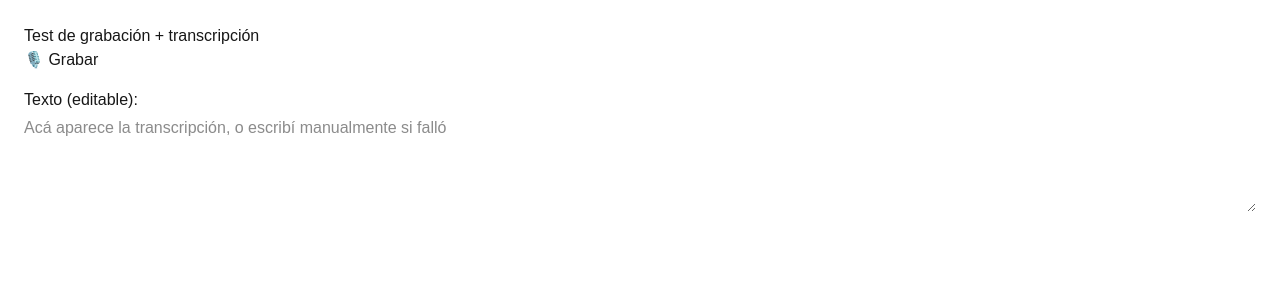
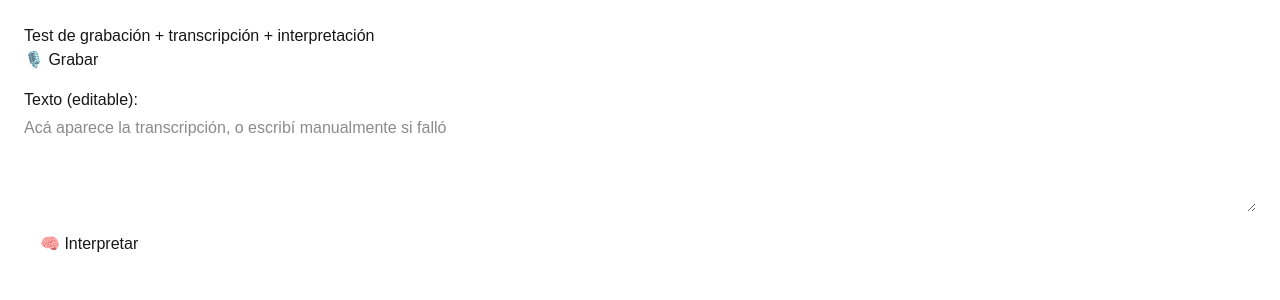
Before and after one commit to AngelBerretta/fiado-kiosko, a Next.js app: page /grabar in a window 1280 px wide. Shown: the top 300 px of the page. Built offline with nearby package versions, Linux system fonts and the light colour scheme.

Commit message:
feat: interpretacion de texto a JSON de accion con gpt-oss-20b

```diff
--- /dev/null
+++ b/src/app/api/interpretar/route.ts
@@ -0,0 +1,44 @@
+import { NextRequest, NextResponse } from 'next/server'
+import { PROMPT_INTERPRETACION } from '@/lib/prompts'
+
+export async function POST(req: NextRequest) {
+  try {
+    const { texto } = await req.json()
+
+    if (!texto || typeof texto !== 'string') {
+      return NextResponse.json({ error: 'Falta el texto a interpretar' }, { status: 400 })
+    }
+
+    const respuesta = await fetch('https://api.groq.com/openai/v1/chat/completions', {
+      method: 'POST',
+      headers: {
+        Authorization: `Bearer ${process.env.GROQ_API_KEY}`,
+        'Content-Type': 'application/json',
+      },
+      body: JSON.stringify({
+        model: 'openai/gpt-oss-20b',
+        messages: [
+          { role: 'system', content: PROMPT_INTERPRETACION },
+          { role: 'user', content: texto },
+        ],
+        response_format: { type: 'json_object' },
+        temperature: 0.1,
+      }),
+    })
+
+    if (!respuesta.ok) {
+      const errorBody = await respuesta.text()
+      console.error('Error de Groq (interpretar):', errorBody)
+      return NextResponse.json({ error: 'Falló la interpretación' }, { status: 502 })
+    }
+
+    const data = await respuesta.json()
+    const contenido = data.choices[0].message.content
+    const accion = JSON.parse(contenido)
+
+    return NextResponse.json({ accion })
+  } catch (err) {
+    console.error(err)
+    return NextResponse.json({ error: 'Error interno al interpretar' }, { status: 500 })
+  }
+}
--- a/src/app/grabar/page.tsx
+++ b/src/app/grabar/page.tsx
@@ -9,12 +9,15 @@ export default function TestGrabacion() {
   const [texto, setTexto] = useState('')
   const [cargando, setCargando] = useState(false)
   const [error, setError] = useState('')
+  const [accion, setAccion] = useState<any>(null)
+  const [interpretando, setInterpretando] = useState(false)
 
   const handleAudioListo = async (blob: Blob, extension: string) => {
     setAudioUrl(URL.createObjectURL(blob))
     setError('')
     setCargando(true)
     setTexto('')
+    setAccion(null)
 
     try {
       const formData = construirFormData(blob, extension)
@@ -34,9 +37,30 @@ export default function TestGrabacion() {
     }
   }
 
+  const interpretarTexto = async () => {
+    setInterpretando(true)
+    setAccion(null)
+    setError('')
+    try {
+      const res = await fetch('/api/interpretar', {
+        method: 'POST',
+        headers: { 'Content-Type': 'application/json' },
+        body: JSON.stringify({ texto }),
+      })
+      const data = await res.json()
+      if (res.ok) setAccion(data.accion)
+      else setError(data.error)
+    } catch (err) {
+      console.error(err)
+      setError('Error de red al interpretar')
+    } finally {
+      setInterpretando(false)
+    }
+  }
+
   return (
     <main style={{ padding: 24 }}>
-      <h1>Test de grabación + transcripción</h1>
+      <h1>Test de grabación + transcripción + interpretación</h1>
       <GrabadorAudio onAudioListo={handleAudioListo} />
 
       {audioUrl && <audio controls src={audioUrl} style={{ marginTop: 16 }} />}
@@ -54,6 +78,20 @@ export default function TestGrabacion() {
           placeholder="Acá aparece la transcripción, o escribí manualmente si falló"
         />
       </div>
+
+      <button
+        onClick={interpretarTexto}
+        disabled={!texto || interpretando}
+        style={{ marginTop: 12, padding: '8px 16px' }}
+      >
+        {interpretando ? 'Interpretando...' : '🧠 Interpretar'}
+      </button>
+
+      {accion && (
+        <pre style={{ background: '#f0f0f0', padding: 12, marginTop: 12, borderRadius: 4 }}>
+          {JSON.stringify(accion, null, 2)}
+        </pre>
+      )}
     </main>
   )
 }
--- /dev/null
+++ b/src/lib/prompts.ts
@@ -0,0 +1,21 @@
+export const PROMPT_INTERPRETACION = `Sos un asistente que interpreta mensajes de voz de un kiosco para registrar fiados (deudas a cuenta corriente).
+
+Tu tarea es leer el texto y devolver SIEMPRE un JSON con esta estructura exacta, sin texto adicional, sin markdown, sin explicaciones:
+
+{
+  "intencion": "AGREGAR_DEUDA" | "PAGAR_DEUDA" | "CONSULTAR_SALDO" | "DESCONOCIDA",
+  "nombre": string,
+  "monto": number | null,
+  "detalle": string | null
+}
+
+Reglas:
+- AGREGAR_DEUDA: el kiosquero anota algo que alguien se llevó fiado. Ej: "Juan se llevó dos gaseosas, quinientos pesos", "anotale mil pesos a María".
+- PAGAR_DEUDA: alguien vino a pagar o descontar de su cuenta. Ej: "Carlos pagó doscientos", "María canceló su deuda".
+- CONSULTAR_SALDO: preguntan cuánto debe alguien, sin agregar ni pagar nada. Ej: "cuánto debe Juan", "a ver el saldo de María".
+- Si no podés identificar el nombre de la persona, o el texto no tiene sentido como ninguna de las 3 intenciones, usá "DESCONOCIDA".
+- El "monto" siempre en números (ej: "quinientos" → 500). Si no hay monto explícito (como en CONSULTAR_SALDO), poné null.
+- El "detalle" es una descripción corta de qué se llevó o el motivo, si se menciona (ej: "dos gaseosas y un paquete de yerba"). Si no se menciona nada, poné null.
+- El "nombre" tal cual se menciona en el texto, en formato Nombre Apellido si se dice completo, o solo el nombre si es lo único mencionado. No inventes apellidos.
+
+Devolvé ÚNICAMENTE el JSON, nada más.`
```
